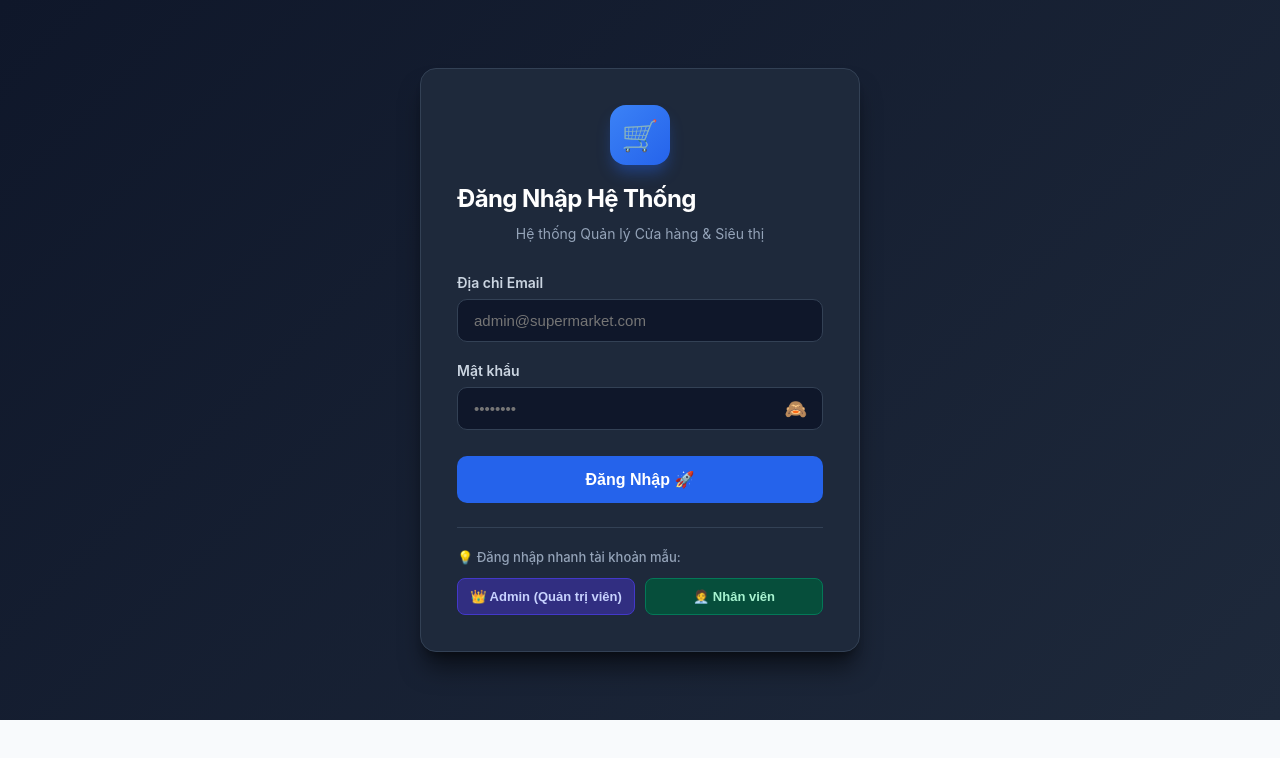
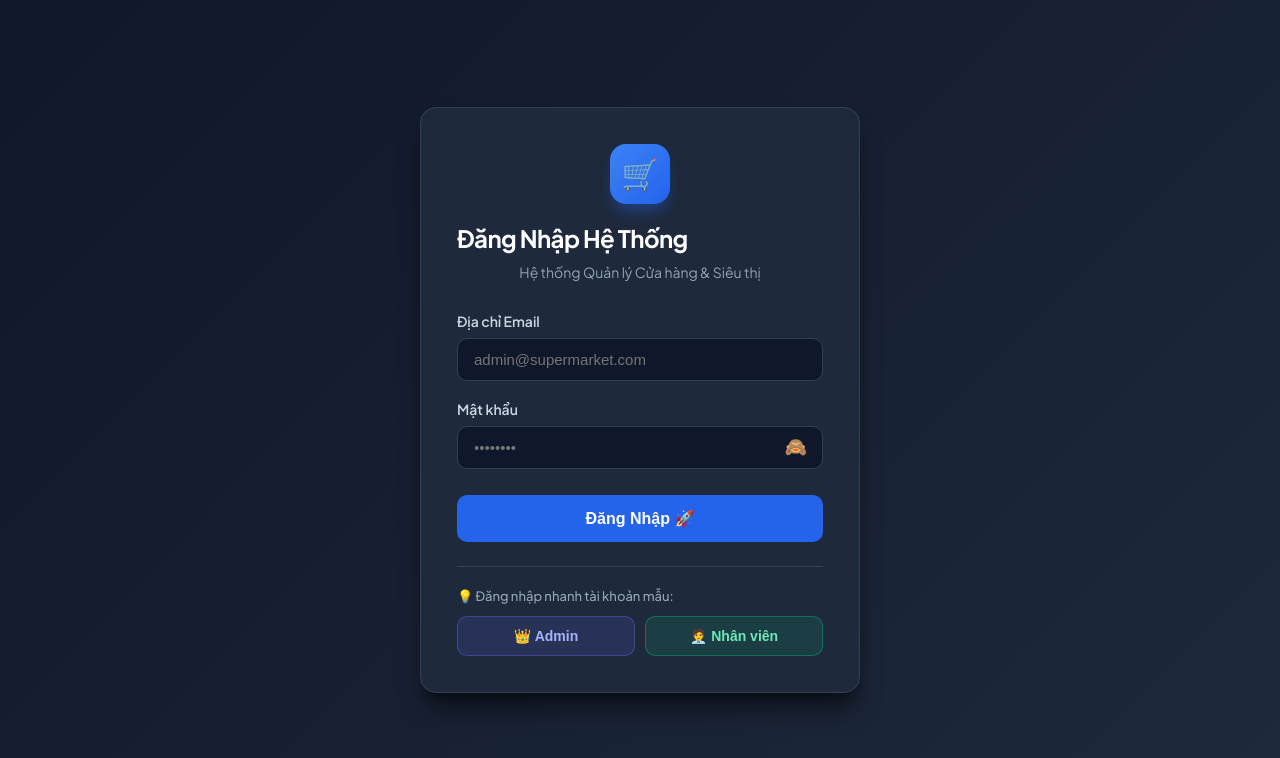
Before and after one commit to hieupeek/Project_Final, a React (Vite) app: page /login in a window 1280 px wide. Shown: the top 758 px of the page. Built offline with nearby package versions, Linux system fonts and the light colour scheme; no server answers.

Commit message:
fix: resolve white bottom bar and align quick login buttons on Login page

```diff
--- a/src/pages/Login.tsx
+++ b/src/pages/Login.tsx
@@ -112,8 +112,6 @@ export default function Login() {
                         {submitting ? "Đang xử lý..." : "Đăng Nhập 🚀"}
                     </button>
                 </form>
-
-                {/* Quick Demo Section */}
                 <div style={styles.demoSection}>
                     <div style={styles.demoTitle}>💡 Đăng nhập nhanh tài khoản mẫu:</div>
                     <div style={styles.demoButtons}>
@@ -122,7 +120,7 @@ export default function Login() {
                             onClick={() => handleQuickLogin("admin@supermarket.com", "123")}
                             style={styles.demoBtnAdmin}
                         >
-                            👑 Admin (Quản trị viên)
+                            👑 Admin
                         </button>
                         <button
                             type="button"
@@ -140,13 +138,15 @@ export default function Login() {
 
 const styles: Record<string, React.CSSProperties> = {
     container: {
-        minHeight: "calc(100vh - 80px)",
+        minHeight: "100vh",
+        width: "100%",
         display: "flex",
         alignItems: "center",
         justifyContent: "center",
-        padding: "20px",
+        padding: "24px 20px",
         background: "linear-gradient(135deg, #0f172a 0%, #1e293b 100%)",
-        fontFamily: "'Inter', sans-serif",
+        fontFamily: "'Plus Jakarta Sans', system-ui, -apple-system, sans-serif",
+        boxSizing: "border-box",
     },
     card: {
         width: "100%",
@@ -273,34 +273,35 @@ const styles: Record<string, React.CSSProperties> = {
         gap: "10px",
     },
     demoBtnAdmin: {
-        padding: "10px",
-        borderRadius: "8px",
-        backgroundColor: "#312e81",
-        border: "1px solid #4338ca",
-        color: "#c7d2fe",
-        fontSize: "13px",
+        padding: "11px 8px",
+        borderRadius: "10px",
+        backgroundColor: "rgba(99, 102, 241, 0.15)",
+        border: "1px solid rgba(99, 102, 241, 0.4)",
+        color: "#a5b4fc",
+        fontSize: "14px",
         fontWeight: "600",
         cursor: "pointer",
+        display: "flex",
+        alignItems: "center",
+        justifyContent: "center",
+        gap: "6px",
+        textAlign: "center",
+        transition: "all 0.2s ease",
     },
     demoBtnStaff: {
-        padding: "10px",
-        borderRadius: "8px",
-        backgroundColor: "#064e3b",
-        border: "1px solid #047857",
-        color: "#a7f3d0",
-        fontSize: "13px",
+        padding: "11px 8px",
+        borderRadius: "10px",
+        backgroundColor: "rgba(16, 185, 129, 0.15)",
+        border: "1px solid rgba(16, 185, 129, 0.4)",
+        color: "#6ee7b7",
+        fontSize: "14px",
         fontWeight: "600",
         cursor: "pointer",
-    },
-    footer: {
+        display: "flex",
+        alignItems: "center",
+        justifyContent: "center",
+        gap: "6px",
         textAlign: "center",
-        marginTop: "24px",
-        fontSize: "14px",
-        color: "#94a3b8",
-    },
-    registerLink: {
-        color: "#60a5fa",
-        textDecoration: "none",
-        fontWeight: "600",
+        transition: "all 0.2s ease",
     },
 };
```
